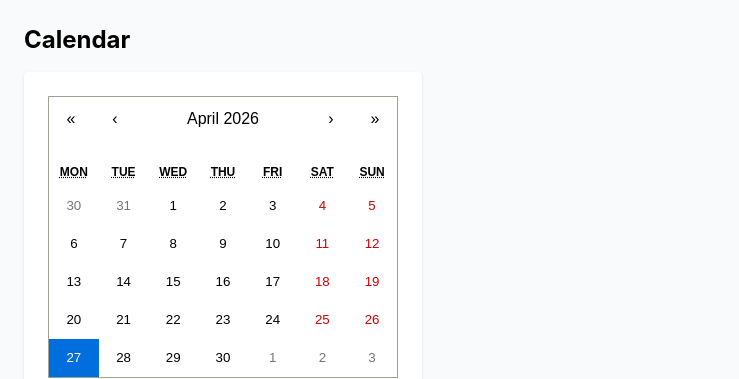
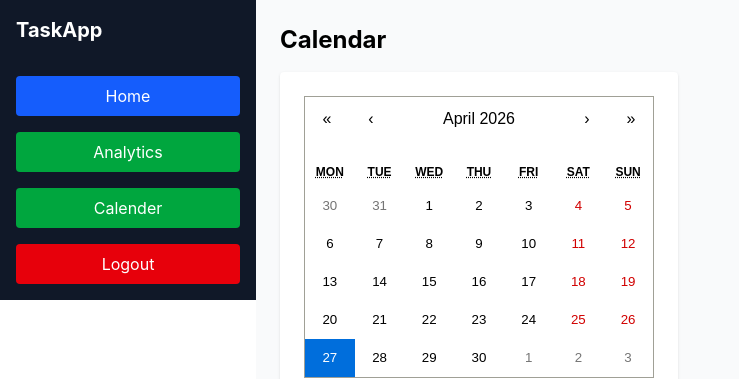
Before and after one commit to GITSHOK/TaskManager_Frontend, a React app: page /calender in a window 1280 px wide. Shown: the top 379 px of the page, without its empty margins (0-739 px from the left). Built offline with nearby package versions, Linux system fonts and the light colour scheme; no server answers; the HTML template or start-up script is replaced by a standard one.

Commit message:
sidebar import fixed. again!

```diff
--- a/src/pages/Analytics.jsx
+++ b/src/pages/Analytics.jsx
@@ -1,6 +1,6 @@
 import React, { useEffect, useState } from "react";
 import axios from "axios";
-import sidebar from "./sidebar.jsx";
+import Sidebar from "./Sidebar.jsx";
 
 import {
   PieChart, Pie, Cell, Tooltip, Legend,
@@ -35,7 +35,7 @@ const Analytics = () => {
 
   return (
     <div className="flex min-h-screen">
-      <sidebar />
+      <Sidebar />
 
       <div className="flex-1 p-6 bg-gray-50 space-y-8">
 
--- a/src/pages/Calender.jsx
+++ b/src/pages/Calender.jsx
@@ -1,5 +1,5 @@
 import React, { useState, useEffect } from "react";
-import sidebar from "./sidebar.jsx";
+import Sidebar from "./Sidebar.jsx";
 import Calendar from "react-calendar";
 import "react-calendar/dist/Calendar.css";
 import axios from "axios";
@@ -43,7 +43,7 @@ const Calender = () => {
     <div className="flex min-h-screen">
 
       {/* Sidebar */}
-      <sidebar />
+      <Sidebar />
 
       {/* Main Content */}
       <div className="flex-1 p-6 bg-gray-50">
--- a/src/pages/Home.jsx
+++ b/src/pages/Home.jsx
@@ -1,7 +1,7 @@
 import React, { useState, useEffect } from 'react'
 import axios from "axios"
 import { useNavigate,Link } from "react-router-dom"
-import sidebar from "./sidebar.jsx";
+import Sidebar from "./Sidebar.jsx";
 
 const Home = () => {
 
@@ -162,7 +162,7 @@ const Home = () => {
   return (
     <div className="flex min-h-screen">
       {/* Sidebar */}
-    <sidebar />
+    <Sidebar />
     <div className="p-6">
 
       <h2 className="font-bold text-xl mb-4">Welcome {name}</h2>
```
